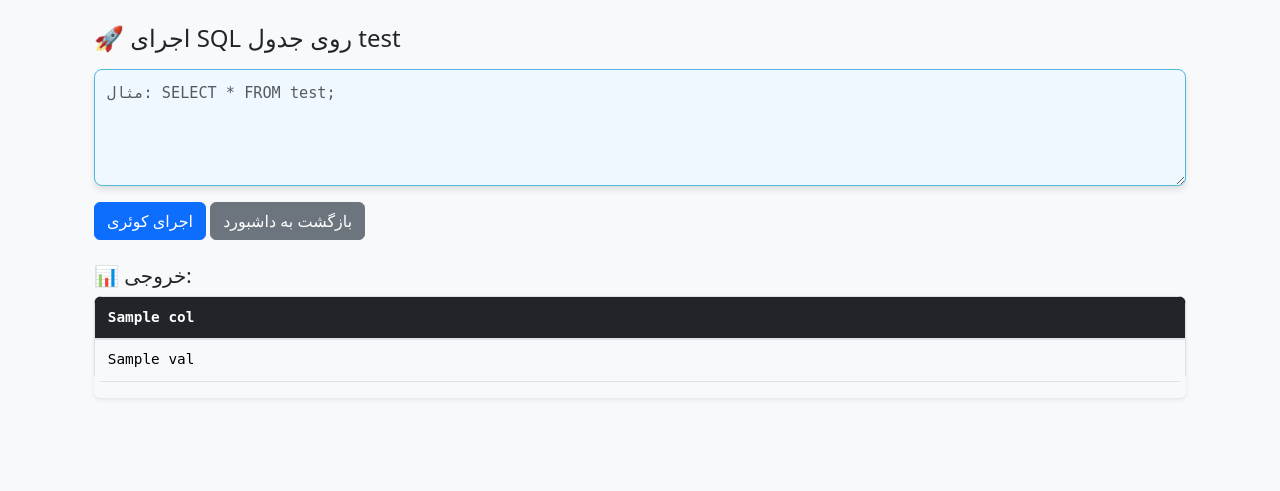
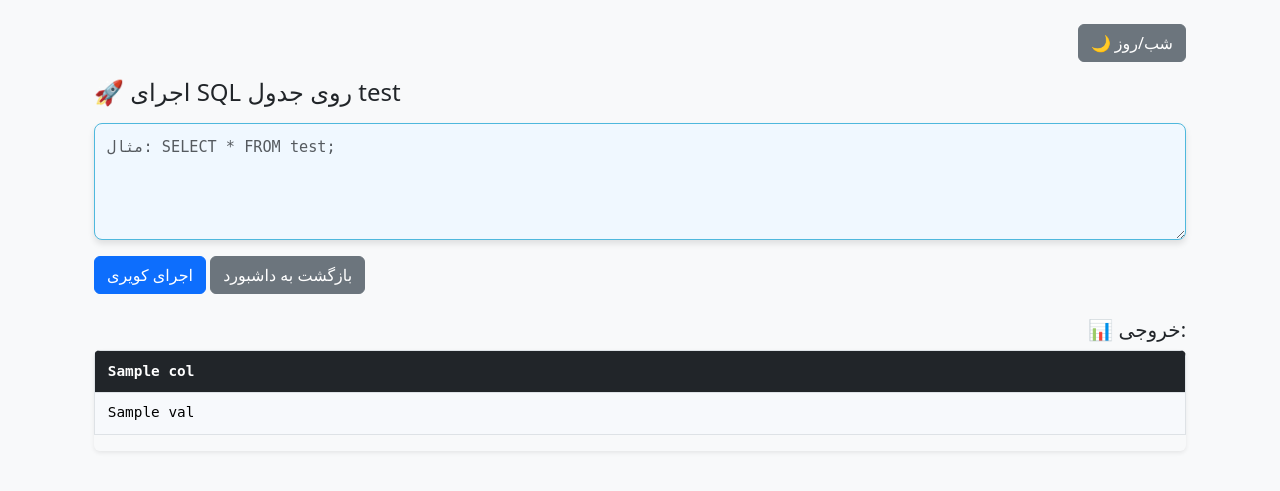
Before and after one commit to milad-ai/db_flask, a Flask app: template templates/test_sql_runner.html in a window 1280 px wide. Shown: the part 56-547 px from the top of the page. Run offline with Flask 3, Linux system fonts and the light colour scheme; the template is opened without the code that fills it: most values are stand-ins (such as "Sample title", 1, 10 or a date in 2020).

Commit message:
Update test_sql_runner.html

```diff
--- a/templates/test_sql_runner.html
+++ b/templates/test_sql_runner.html
@@ -1,20 +1,30 @@
 
 {% extends "base.html" %}
 {% block content %}
-<div class="container mt-4" style="direction: ltr;">
+<div class="container mt-4" id="sql-container" style="direction: ltr; transition: background-color 0.3s, color 0.3s;">
+    <!-- دکمه حالت شب/روز -->
+    <div class="mb-3 text-end">
+        <button type="button" class="btn btn-secondary" id="theme-toggle">🌙 شب/روز</button>
+    </div>
+
     <h4 class="mb-3">🚀 اجرای SQL روی جدول test</h4>
 
     <form method="POST">
         <div class="mb-3">
             <textarea name="query" class="form-control query-box" rows="4" placeholder="مثال: SELECT * FROM test;" required>{{ query or '' }}</textarea>
         </div>
-        <button type="submit" class="btn btn-primary">اجرای کوئری</button>
+        <button type="submit" class="btn btn-primary">اجرای کویری</button>
         <a href="{{ url_for('dashboard') }}" class="btn btn-secondary">بازگشت به داشبورد</a>
     </form>
 
-    {% if output %}
-    <h5 class="mt-4">📊 خروجی:</h5>
-    <div class="table-responsive shadow-sm rounded">
+    {% if output or error %}
+    <h5 class="mt-4 text-end">📊 خروجی:</h5>
+    {% if error %}
+    <div class="alert alert-danger" role="alert">
+        {{ error }}
+    </div>
+    {% else %}
+    <div class="table-responsive shadow-sm rounded overflow-auto" style="max-height:450px; max-width:100%;">
         <table class="table table-sm table-hover modern-table">
             <thead class="table-dark">
                 <tr>
@@ -34,6 +44,7 @@
             </tbody>
         </table>
     </div>
+    {% endif %}
     {% endif %}
 </div>
 
@@ -72,16 +83,38 @@
 }
 
 .table-responsive {
-    max-height: 450px;
-    overflow-y: auto;
+    overflow-x: auto;
     margin-top: 0.5rem;
 }
 
-.table-responsive table {
-    border-collapse: separate;
-    border-spacing: 0;
-    border-radius: 0.5rem;
-    overflow: hidden;
+/* حالت شب */
+.night-mode {
+    background-color: #121212 !important;
+    color: #e0e0e0 !important;
+}
+.night-mode .query-box {
+    background-color: #1e1e1e;
+    color: #e0e0e0;
+    border-color: #555;
+}
+.night-mode .modern-table tbody tr:nth-of-type(odd) td {
+    background-color: #1a1a1a;
+}
+.night-mode .modern-table tbody tr:hover td {
+    background-color: #333;
+}
+.night-mode .modern-table th {
+    background-color: #222;
+    color: #f0f0f0;
 }
 </style>
+
+<script>
+const toggleBtn = document.getElementById("theme-toggle");
+const container = document.getElementById("sql-container");
+
+toggleBtn.addEventListener("click", () => {
+    container.classList.toggle("night-mode");
+});
+</script>
 {% endblock %}
```
